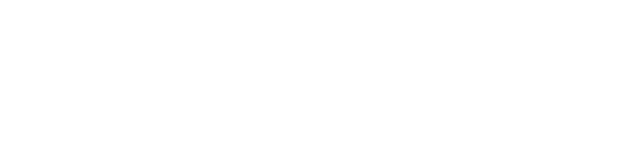
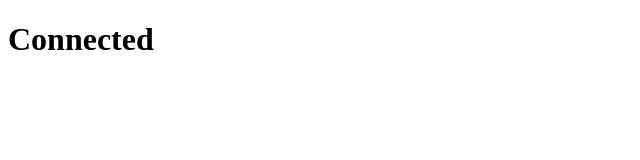
Before and after one commit to OminduDissanayaka/Jiat-static, a plain HTML site: page index.html in a window 1280 px wide. Shown: the whole page, without its empty margins (0-640 px from the left). Drawn offline with Linux system fonts and the light colour scheme.

Commit message:
Update index.html

```diff
--- a/index.html
+++ b/index.html
@@ -6,6 +6,6 @@
     <title>Jiat Static</title>
 </head>
 <body>
-    <h1></h1>
+    <h1>Connected</h1>
 </body>
 </html>
```
